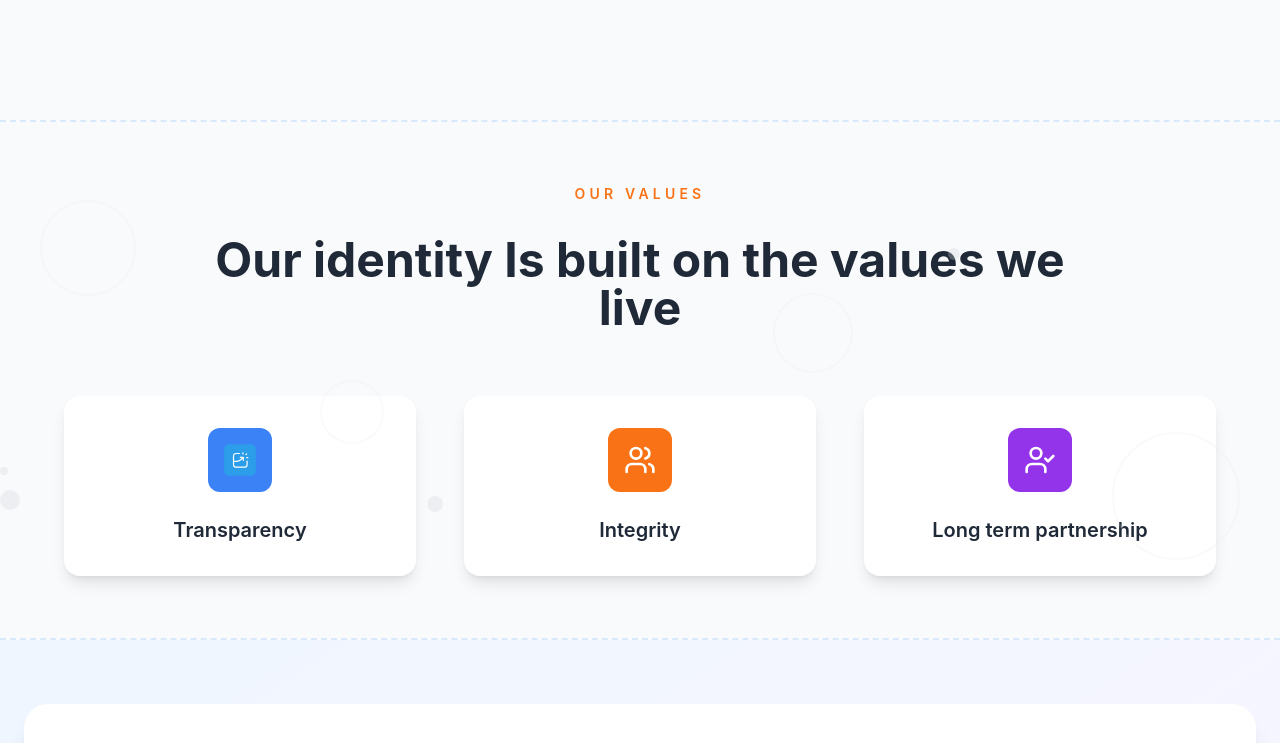
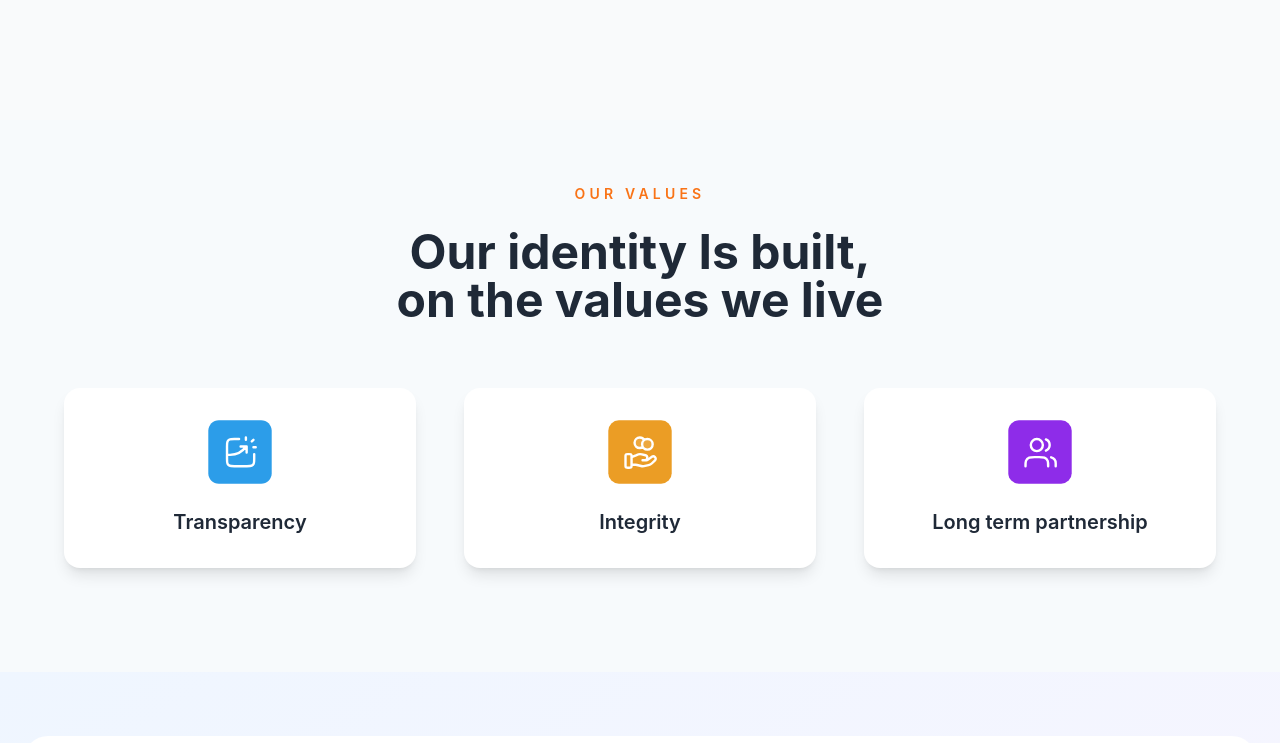
Before and after one commit to shri234/LinearAudit, a React (Create React App) app: page / in a window 1280 px wide. Shown: the part 1480-2223 px from the top of the page. Built offline with nearby package versions, Linux system fonts and the light colour scheme.

Commit message:
Add files via upload

```diff
--- a/src/components/linearauditlandingpage.jsx
+++ b/src/components/linearauditlandingpage.jsx
@@ -439,25 +439,29 @@ export default function LinearAuditLanding() {
 
             {/* Mobile Avatar 2 */}
           </section>
-          <section className="py-16 px-6 bg-gray-50 relative overflow-hidden">
+          <section className="py-16 px-6 bg-[#F7FAFC] relative overflow-hidden">
             <div className="max-w-6xl mx-auto">
               {/* Section Header */}
               <div className="text-center mb-16">
-                <h2 className="text-orange-500 text-sm font-semibold tracking-[0.3em] mb-8">
+                <h2 className="text-orange-500 text-sm font-semibold tracking-[0.3em] mb-6">
                   OUR VALUES
                 </h2>
                 <h3 className="text-gray-800 text-3xl md:text-4xl lg:text-5xl font-bold leading-tight max-w-4xl mx-auto">
-                  Our identity Is built on the values we live
+                  Our identity Is built,
+                  <br></br>
+                  on the values we live
                 </h3>
               </div>
 
               {/* Values Cards */}
-              <div className="grid grid-cols-1 md:grid-cols-3 gap-8 lg:gap-12 mt-16">
+              <div className="grid grid-cols-1 md:grid-cols-3 gap-8 lg:gap-12 mt-16 mb-10">
                 {/* Transparency Card */}
                 <div className="bg-white rounded-2xl p-8 shadow-lg hover:shadow-xl transition-shadow duration-300 text-center">
-                  <div className="w-16 h-16 bg-blue-500 rounded-xl flex items-center justify-center mx-auto mb-6">
-                    <img className="w-8 h-8 text-white" src="./icon1.svg" />
-                  </div>
+                  <img
+                    className="w-16 h-16 mx-auto mb-6"
+                    src="./icon1.svg"
+                    alt="Transparency icon"
+                  />
                   <h4 className="text-gray-800 text-xl font-semibold">
                     Transparency
                   </h4>
@@ -465,9 +469,11 @@ export default function LinearAuditLanding() {
 
                 {/* Integrity Card */}
                 <div className="bg-white rounded-2xl p-8 shadow-lg hover:shadow-xl transition-shadow duration-300 text-center">
-                  <div className="w-16 h-16 bg-orange-500 rounded-xl flex items-center justify-center mx-auto mb-6">
-                    <Users className="w-8 h-8 text-white" />
-                  </div>
+                  <img
+                    className="w-16 h-16 mx-auto mb-6"
+                    src="./icon2.svg"
+                    alt="Integrity icon"
+                  />
                   <h4 className="text-gray-800 text-xl font-semibold">
                     Integrity
                   </h4>
@@ -475,9 +481,11 @@ export default function LinearAuditLanding() {
 
                 {/* Long term partnership Card */}
                 <div className="bg-white rounded-2xl p-8 shadow-lg hover:shadow-xl transition-shadow duration-300 text-center">
-                  <div className="w-16 h-16 bg-purple-600 rounded-xl flex items-center justify-center mx-auto mb-6">
-                    <UserCheck className="w-8 h-8 text-white" />
-                  </div>
+                  <img
+                    className="w-16 h-16 mx-auto mb-6"
+                    src="./icon3.svg"
+                    alt="Long term partnership icon"
+                  />
                   <h4 className="text-gray-800 text-xl font-semibold">
                     Long term partnership
                   </h4>
@@ -485,23 +493,6 @@ export default function LinearAuditLanding() {
               </div>
 
               {/* Background Decorative Elements */}
-              <div className="absolute inset-0 pointer-events-none overflow-hidden">
-                {/* Dotted border pattern */}
-                <div className="absolute top-0 left-0 w-full h-2 border-t-2 border-dashed border-blue-300 opacity-30"></div>
-                <div className="absolute bottom-0 left-0 w-full h-2 border-b-2 border-dashed border-blue-300 opacity-30"></div>
-
-                {/* Background circles */}
-                <div className="absolute top-20 left-10 w-24 h-24 border-2 border-gray-200 rounded-full opacity-20"></div>
-                <div className="absolute bottom-20 right-10 w-32 h-32 border-2 border-gray-200 rounded-full opacity-20"></div>
-                <div className="absolute top-1/2 left-1/4 w-16 h-16 border-2 border-gray-200 rounded-full opacity-20"></div>
-                <div className="absolute top-1/3 right-1/3 w-20 h-20 border-2 border-gray-200 rounded-full opacity-20"></div>
-
-                {/* Small decorative dots */}
-                <div className="absolute top-32 right-1/4 w-3 h-3 bg-gray-300 rounded-full opacity-30"></div>
-                <div className="absolute bottom-32 left-1/3 w-4 h-4 bg-gray-300 rounded-full opacity-30"></div>
-                <div className="absolute top-2/3 left-1/6 w-2 h-2 bg-gray-300 rounded-full opacity-30"></div>
-                <div className="absolute bottom-1/4 right-1/6 w-5 h-5 bg-gray-300 rounded-full opacity-30"></div>
-              </div>
             </div>
           </section>
           <section
--- a/src/components/testimonialcarouselsection.jsx
+++ b/src/components/testimonialcarouselsection.jsx
@@ -65,10 +65,7 @@ export default function TestimonialsCarousel() {
   };
 
   return (
-    <section
-      id="testimonials"
-      className="py-20 px-6 bg-gradient-to-br from-slate-50 to-blue-50"
-    >
+    <section id="testimonials" className="py-20 px-6 bg-[#FFFFFF]">
       <div className="max-w-6xl mx-auto">
         {/* Header */}
         <div className="text-center mb-16">
@@ -86,12 +83,12 @@ export default function TestimonialsCarousel() {
         <div className="relative max-w-4xl mx-auto">
           <div className="relative overflow-hidden">
             <div
-              className="flex transition-transform duration-500 ease-in-out h-[400px]" // Add a fixed height (e.g., h-[400px])
+              className="flex transition-transform duration-500 ease-in-out h-[380px]"
               style={{ transform: `translateX(-${currentSlide * 100}%)` }}
             >
               {testimonials.map((testimonial, index) => (
                 <div key={index} className="w-full flex-shrink-0 px-4">
-                  <div className="bg-white rounded-3xl  p-8 md:p-12 relative overflow-hidden shadow-only-sides">
+                  <div className="bg-white rounded-3xl p-8 md:p-12 relative overflow-hidden shadow-only-sides h-full flex flex-col">
                     {/* Decorative Quote */}
                     <div className="absolute top-8 right-8 text-purple-100 text-8xl font-serif leading-none select-none">
                       "
@@ -108,12 +105,14 @@ export default function TestimonialsCarousel() {
                     </div>
 
                     {/* Testimonial Text */}
-                    <p className="text-gray-700 text-lg md:text-xl leading-relaxed mb-8 relative z-10">
-                      "{testimonial.text}"
-                    </p>
+                    <div className="flex-1 flex items-center mb-8">
+                      <p className="text-gray-700 text-lg md:text-xl leading-relaxed relative z-10">
+                        "{testimonial.text}"
+                      </p>
+                    </div>
 
                     {/* Author Info */}
-                    <div className="flex items-center gap-4">
+                    <div className="flex items-center gap-4 mt-auto">
                       <img
                         src={testimonial.image}
                         alt={testimonial.name}
```
